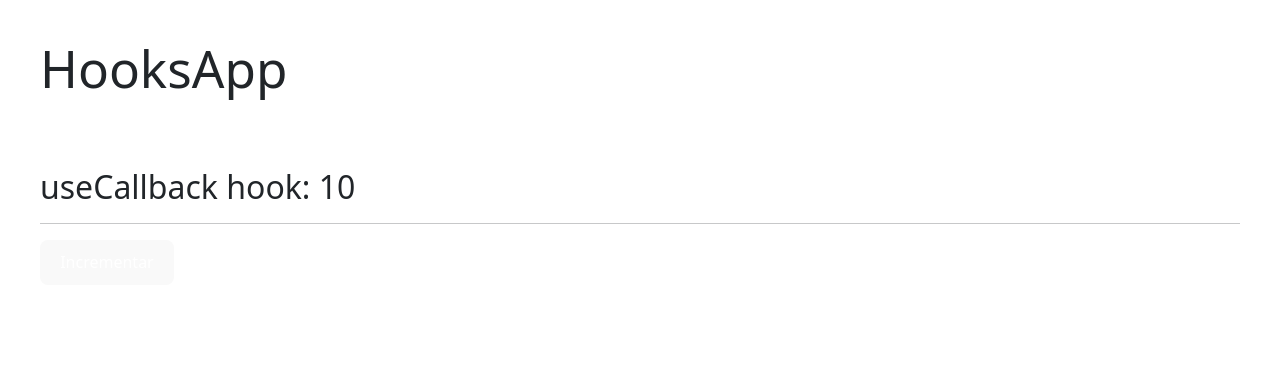
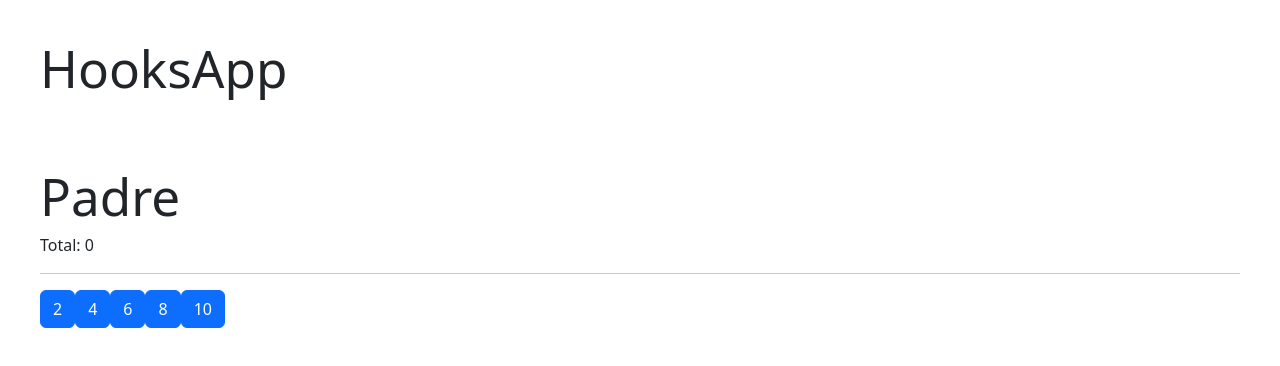
Before and after one commit to Alejandro-Figueiras/Curso-React-FH, a React (Vite) app in the folder 05-hooks-app/: page / in a window 1280 px wide. Shown: the top 366 px of the page. Built offline with nearby package versions, Linux system fonts and the light colour scheme.

Commit message:
05-hooks-app add tarea memorize

```diff
--- /dev/null
+++ b/05-hooks-app/src/07-tarea-memo/Hijo.jsx
@@ -0,0 +1,15 @@
+import { memo } from "react";
+
+export const Hijo = memo(({ numero, incrementar }) => {
+
+  console.log('  Me volví a generar :(  ');
+
+  return (
+    <button
+      className="btn btn-primary mr-3"
+      onClick={() => incrementar(numero)}
+    >
+      {numero}
+    </button>
+  )
+})
--- /dev/null
+++ b/05-hooks-app/src/07-tarea-memo/Padre.jsx
@@ -0,0 +1,33 @@
+import { Hijo } from './Hijo'
+import { useCallback, useState } from 'react';
+
+export const Padre = () => {
+
+  const numeros = [2, 4, 6, 8, 10];
+  const [valor, setValor] = useState(0);
+
+  const incrementar = useCallback((num) => {
+    setValor(valor => valor + num)
+  }, [])
+
+
+  return (
+    <div>
+      <h1>Padre</h1>
+      <p> Total: {valor} </p>
+
+      <hr />
+
+      {
+        numeros.map(n => (
+          <Hijo
+            key={n}
+            numero={n}
+            incrementar={incrementar}
+          />
+        ))
+      }
+      {/* <Hijo /> */}
+    </div>
+  )
+}
--- a/05-hooks-app/src/HooksApp.jsx
+++ b/05-hooks-app/src/HooksApp.jsx
@@ -7,7 +7,8 @@
 // import Layout from "./05-useLayoutEffect/Layout"
 // import Memorize from "./06-memos/Memorize"
 // import MemoHook from "./06-memos/MemoHook"
-import CallbackHook from "./06-memos/CallbackHook"
+// import CallbackHook from "./06-memos/CallbackHook"
+import { Padre } from "./07-tarea-memo/Padre"
 
 const HooksApp = () => {
 	return (
@@ -27,7 +28,9 @@
 
 			{/* <Memorize /> */}
 			{/* <MemoHook /> */}
-			<CallbackHook />
+			{/* <CallbackHook /> */}
+
+			<Padre />
 		</>
 	)
 }
```
